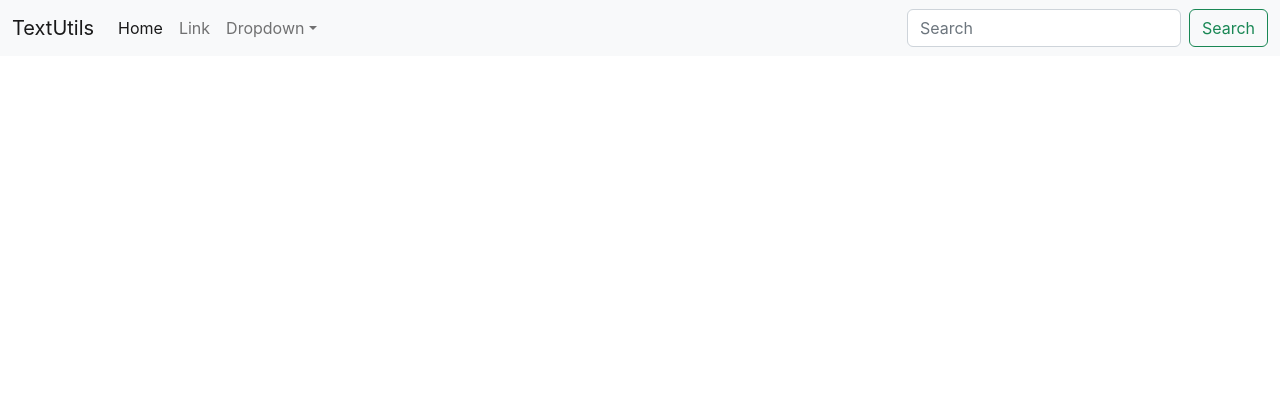
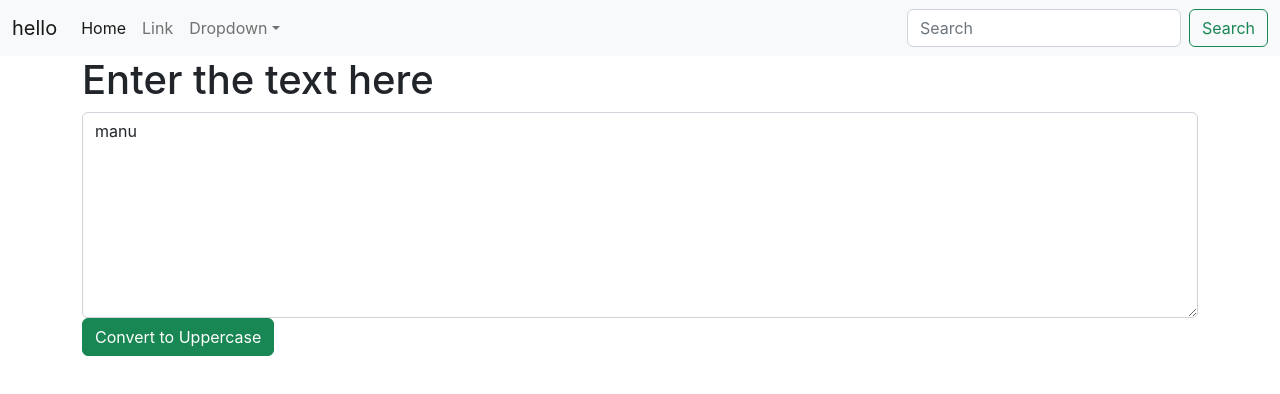
Before and after one commit to Manvanthmanu/TextUtills, a React (Create React App) app in the folder textutils/: page / in a window 1280 px wide. Shown: the top 394 px of the page. Built offline with nearby package versions, Linux system fonts and the light colour scheme.

Commit message:
tut-7 ended

```diff
--- a/textutils/src/App.js
+++ b/textutils/src/App.js
@@ -1,41 +1,12 @@
-import './App.css';
+import "./App.css";
+import Navbar from "./Components/Navbar";
+import TextForm from "./Components/TextForm";
 
 function App() {
   return (
     <>
-      <nav className="navbar navbar-expand-lg bg-light">
-  <div className="container-fluid">
-    <a className="navbar-brand" href='/'>TextUtils</a>
-    <button className="navbar-toggler" type="button" data-bs-toggle="collapse" data-bs-target="#navbarSupportedContent" aria-controls="navbarSupportedContent" aria-expanded="false" aria-label="Toggle navigation">
-      <span className="navbar-toggler-icon"></span>
-    </button>
-    <div className="collapse navbar-collapse" id="navbarSupportedContent">
-      <ul className="navbar-nav me-auto mb-2 mb-lg-0">
-        <li className="nav-item">
-          <a className="nav-link active" aria-current="page" href='/'>Home</a>
-        </li>
-        <li className="nav-item">
-          <a className="nav-link" href='/'>Link</a>
-        </li>
-        <li className="nav-item dropdown">
-          <a className="nav-link dropdown-toggle" href='/' role="button" data-bs-toggle="dropdown" aria-expanded="false">
-            Dropdown
-          </a>
-          <ul className="dropdown-menu">
-            <li><a className="dropdown-item" href='/'>Action</a></li>
-            <li><a className="dropdown-item" href='/'>Another action</a></li>
-            <li><hr className="dropdown-divider"/></li>
-            <li><a className="dropdown-item" href='/'>Something else here</a></li>
-          </ul>
-        </li>
-      </ul>
-      <form className="d-flex" role="search">
-        <input className="form-control me-2" type="search" placeholder="Search" aria-label="Search"/>
-        <button className="btn btn-outline-success" type="submit">Search</button>
-      </form>
-    </div>
-  </div>
-</nav>
+      <Navbar title='hello' aboutText='About TextUtills'/>
+      <TextForm heading='Enter the text here'/>
     </>
   );
 }
--- /dev/null
+++ b/textutils/src/Components/Navbar.js
@@ -0,0 +1,94 @@
+import React from 'react'
+import PropTypes from 'prop-types'
+
+export default function Navbar(props) {
+  return (
+    <>
+     <nav className="navbar navbar-expand-lg bg-light">
+        <div className="container-fluid">
+          <a className="navbar-brand" href="/">
+            {props.title}
+          </a>
+          <button
+            className="navbar-toggler"
+            type="button"
+            data-bs-toggle="collapse"
+            data-bs-target="#navbarSupportedContent"
+            aria-controls="navbarSupportedContent"
+            aria-expanded="false"
+            aria-label="Toggle navigation"
+          >
+            <span className="navbar-toggler-icon"></span>
+          </button>
+          <div className="collapse navbar-collapse" id="navbarSupportedContent">
+            <ul className="navbar-nav me-auto mb-2 mb-lg-0">
+              <li className="nav-item">
+                <a className="nav-link active" aria-current="page" href="/">
+                  Home
+                </a>
+              </li>
+              <li className="nav-item">
+                <a className="nav-link" href="/">
+                  Link
+                </a>
+              </li>
+              <li className="nav-item dropdown">
+                <a
+                  className="nav-link dropdown-toggle"
+                  href="/"
+                  role="button"
+                  data-bs-toggle="dropdown"
+                  aria-expanded="false"
+                >
+                  Dropdown
+                </a>
+                <ul className="dropdown-menu">
+                  <li>
+                    <a className="dropdown-item" href="/">
+                      Action
+                    </a>
+                  </li>
+                  <li>
+                    <a className="dropdown-item" href="/">
+                      Another action
+                    </a>
+                  </li>
+                  <li>
+                    <hr className="dropdown-divider" />
+                  </li>
+                  <li>
+                    <a className="dropdown-item" href="/">
+                      Something else here
+                    </a>
+                  </li>
+                </ul>
+              </li>
+            </ul>
+            <form className="d-flex" role="search">
+              <input
+                className="form-control me-2"
+                type="search"
+                placeholder="Search"
+                aria-label="Search"
+              />
+              <button className="btn btn-outline-success" type="submit">
+                Search
+              </button>
+            </form>
+          </div>
+        </div>
+      </nav>
+    </>
+  )
+}
+
+Navbar.propTypes = {
+    title:PropTypes.string.isRequired,
+    about:PropTypes.string
+}
+
+
+Navbar.defaultProps={
+    title:'manvanth',
+    about:'lol'
+}
--- /dev/null
+++ b/textutils/src/Components/TextForm.jsx
@@ -0,0 +1,23 @@
+import React , {useState} from 'react'
+
+
+export default function TextForm(props) {
+    const [text , setManu] = useState('manu')
+    const handlechange = (event) => {
+        setManu(event.target.value)
+    }
+    const handleUpClick = () => {
+        let newtext = text.toUpperCase();
+        setManu(newtext)
+    }
+    return (
+    <div className='container'>
+        <div className="form">
+            <h1>{props.heading}</h1>
+            <textarea className="form-control" onChange={handlechange} value={text} placeholder="leave a comment here" rows={8} id="myBox"></textarea>
+            <button className="btn btn-success" onClick={handleUpClick}>Convert to Uppercase</button>
+        </div>
+    </div>
+  )
+
+}
```
